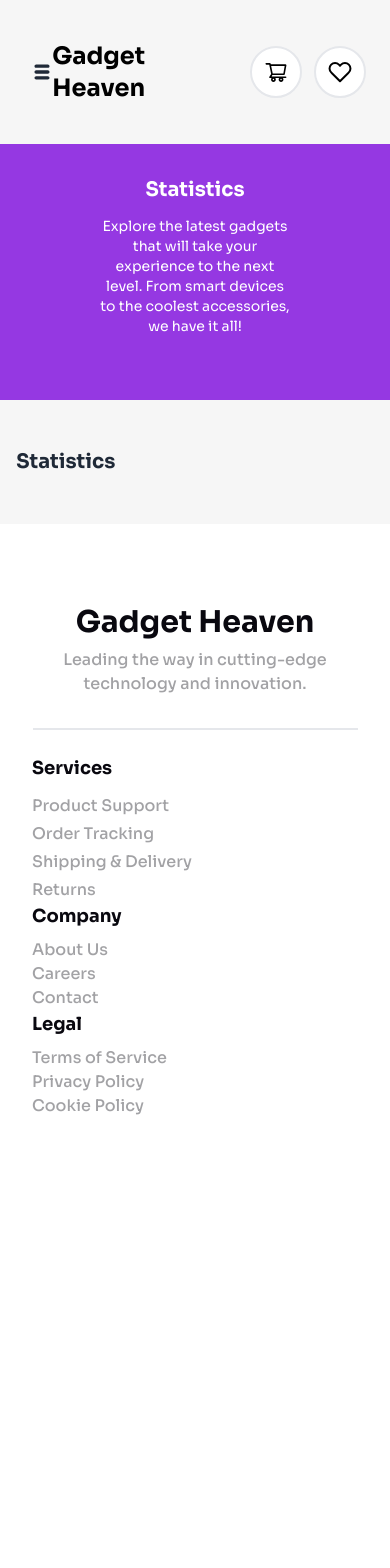
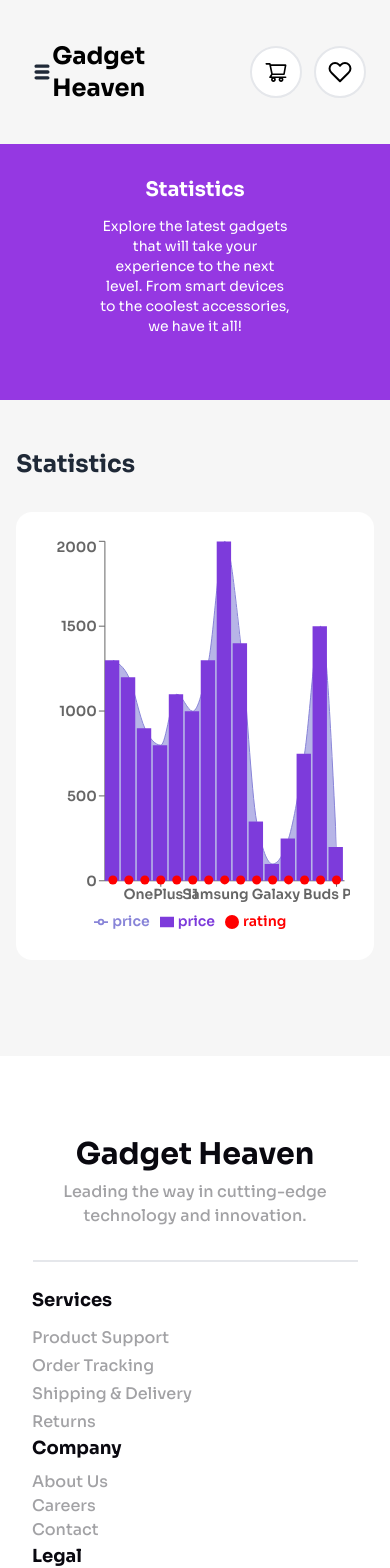
Before and after one commit to SK-Jabed/Gadget-Heaven-React-Project, a React (Vite) app: page /statistics in a window 390 px wide. Shown: the top 1568 px of the page. Before the commit the page ends 1198 px from the top, so only its background shows below. Built offline with nearby package versions, Linux system fonts and the light colour scheme.

Commit message:
Statistics Page Completed

```diff
--- a/package.json
+++ b/package.json
@@ -18,6 +18,7 @@
     "react-icons": "^5.3.0",
     "react-router-dom": "^6.27.0",
     "react-toastify": "^10.0.6",
+    "recharts": "^2.13.3",
     "sort-by": "^1.2.0"
   },
   "devDependencies": {
--- a/src/components/CartProduct/CartProduct.jsx
+++ b/src/components/CartProduct/CartProduct.jsx
@@ -81,7 +81,7 @@ const CartProduct = () => {
     <div>
       <div className="container w-11/12 mx-auto flex items-center justify-between mt-12">
         <div>
-          <h2 className="font-bold text-xl">Cart</h2>
+          <h2 className="font-bold text-2xl">Cart</h2>
         </div>
         <div className="flex items-center gap-4">
           <p className="font-bold text-xl">Total Cost: ${totalCost}</p>
--- a/src/components/Navbar/Navbar.jsx
+++ b/src/components/Navbar/Navbar.jsx
@@ -122,6 +122,14 @@ const Navbar = () => {
                 Dashboard
               </NavLink>
             </li>
+            <li>
+              <NavLink
+                to="/about"
+                className={({ isActive }) => getLinkClasses(isActive)}
+              >
+                About Us
+              </NavLink>
+            </li>
           </ul>
         </div>
 
--- a/src/components/WishListProduct/WishListProduct.jsx
+++ b/src/components/WishListProduct/WishListProduct.jsx
@@ -25,7 +25,7 @@ const WishListProduct = () => {
       <div>
         <div className="container w-11/12 mx-auto flex items-center justify-between mt-12">
           <div>
-            <h2 className="font-bold text-xl">Wishlist</h2>
+            <h2 className="font-bold text-2xl">Wishlist</h2>
           </div>
         </div>
 
--- a/src/pages/Statistics/Statistics.jsx
+++ b/src/pages/Statistics/Statistics.jsx
@@ -1,8 +1,22 @@
 import Heading from "../../components/Heading/Heading";
 import { Helmet } from "react-helmet-async";
+import { useLoaderData } from "react-router-dom";
+import {
+  ComposedChart,
+  Bar,
+  Area,
+  Scatter,
+  XAxis,
+  YAxis,
+  Tooltip,
+  Legend,
+  ResponsiveContainer,
+} from "recharts";
 
 
 const Statistics = () => {
+    const data = useLoaderData();
+
     return (
       <div>
         <Helmet>
@@ -20,8 +34,32 @@ const Statistics = () => {
           </div>
         </div>
 
-        <div className="container w-11/12 mx-auto my-12">
-          <h2 className="font-bold text-xl">Statistics</h2>
+        <div className="container w-11/12 mx-auto mt-12">
+          <h2 className="font-bold text-2xl">Statistics</h2>
+          <div className="mt-8 mb-24 font-semibold text-sm p-6 bg-white rounded-2xl">
+            <ResponsiveContainer width="100%" height={400}>
+              <ComposedChart data={data}>
+                <XAxis dataKey="product_title" />
+                <YAxis />
+                <Tooltip />
+                <Legend />
+
+                {/* Area chart for Price */}
+                <Area
+                  type="monotone"
+                  dataKey="price"
+                  fill="#8884d8"
+                  stroke="#8884d8"
+                />
+
+                {/* Bar chart for Price */}
+                <Bar dataKey="price" barSize={22} fill="#7d3bdb" />
+
+                {/* Scatter plot for Rating */}
+                <Scatter dataKey="rating" fill="red" />
+              </ComposedChart>
+            </ResponsiveContainer>
+          </div>
         </div>
       </div>
     );
--- a/src/routes/Routes.jsx
+++ b/src/routes/Routes.jsx
@@ -8,6 +8,7 @@ import GadgetDetails from "../pages/GadgetDetails/GadgetDetails";
 import CartProduct from "../components/CartProduct/CartProduct";
 import WishListProduct from "../components/WishListProduct/WishListProduct";
 import Products from "../pages/Products/Products";
+import AboutUs from "../pages/AboutUs/AboutUs";
 
 
 
@@ -42,6 +43,7 @@ const routes = createBrowserRouter([
       {
         path: "/statistics",
         element: <Statistics></Statistics>,
+        loader: () => fetch("../gadgets.json"),
       },
       {
         path: "/dashboard",
@@ -63,6 +65,10 @@ const routes = createBrowserRouter([
         element: <GadgetDetails></GadgetDetails>,
         loader: () => fetch("../gadgets.json"),
       },
+      {
+        path: "/about",
+        element: <AboutUs></AboutUs>
+      },
     ],
   },
 ]);
```
Also changed, not shown: src/pages/AboutUs/AboutUs.jsx (added, +33 -0 lines), 1 other file (tests, documents, lock files or other folders).
